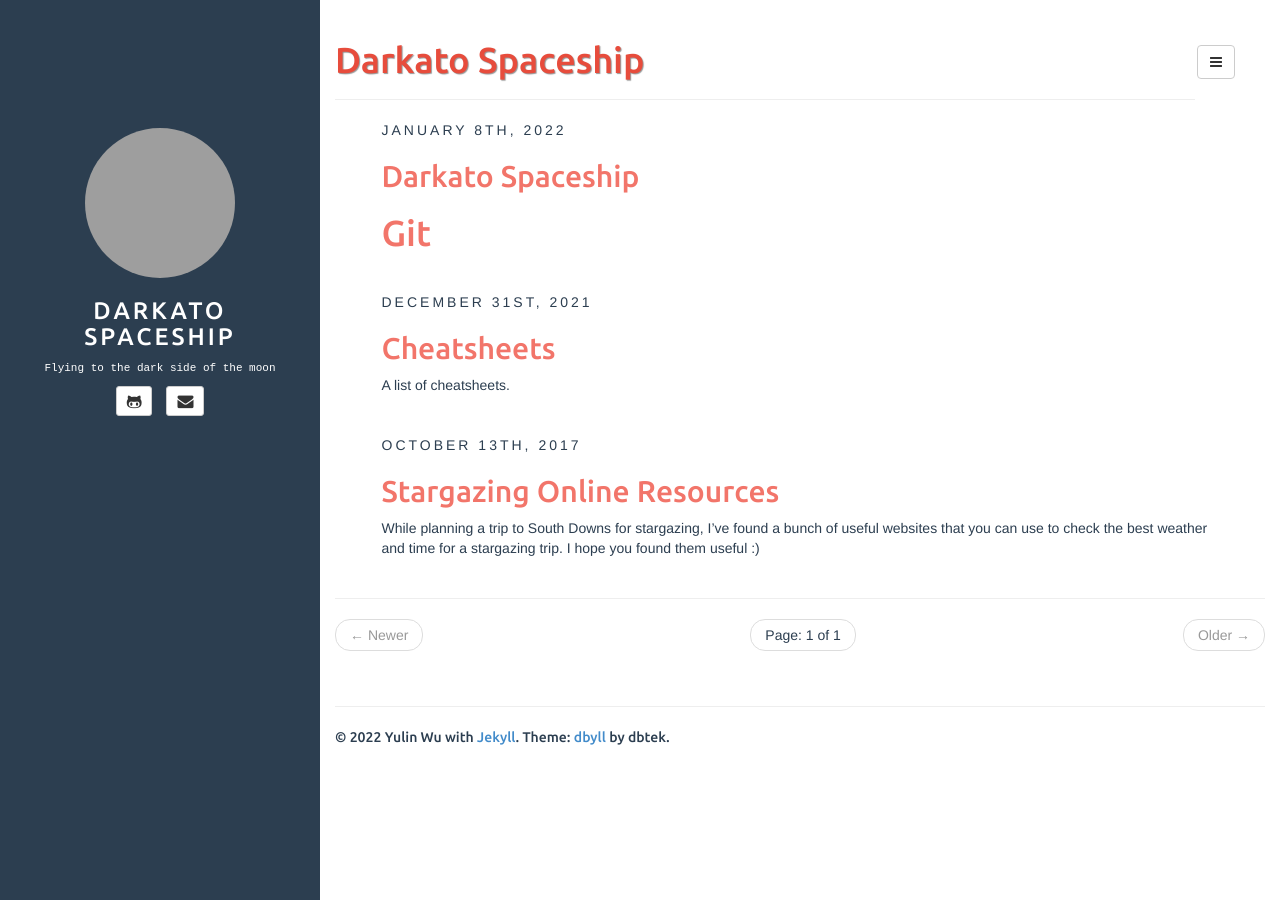
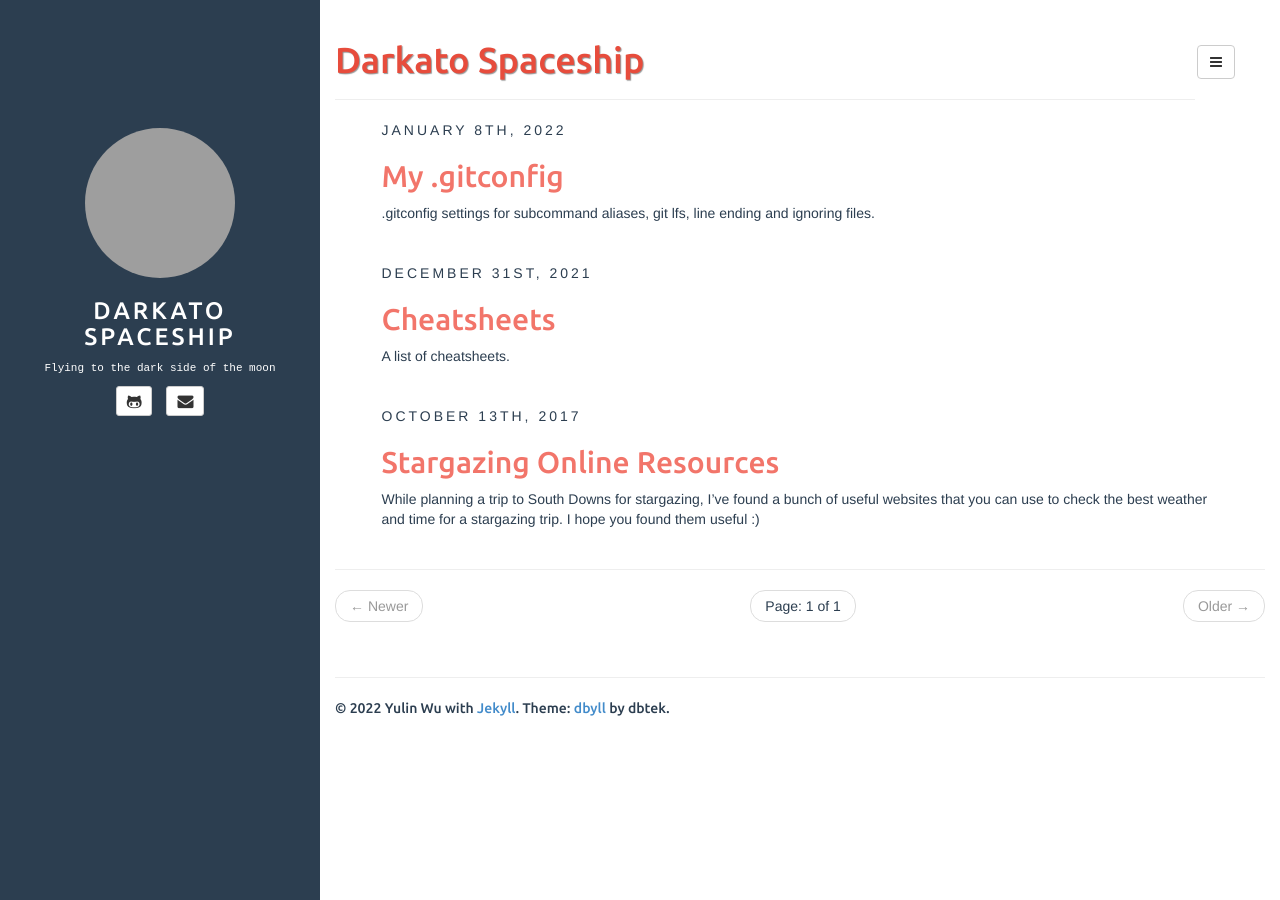
Before and after one commit to darkato42/darkato42.github.io, a Jekyll site: the page built from index.html, in a window 1280 px wide. Built offline with Jekyll 4.4.1, drawn with Linux system fonts in a browser that asks for light colours; the list of posts is cut into pages by our own code; grey boxes are pictures that could not be loaded.

Commit message:
Update 2022-01-08-gitconfig.md

````diff
--- a/_posts/2022-01-08-gitconfig.md
+++ b/_posts/2022-01-08-gitconfig.md
@@ -1,8 +1,20 @@
-# Git
+---
+layout: post
+title: My .gitconfig
+categories: [Leisure]
+tags: [stargazing]
+comments: true
+excerpt_separator: <!--more-->
+---
+
+.gitconfig settings for subcommand aliases, git lfs, line ending and ignoring files.
+
+<!--more-->
+
+
+# Git Config
 
 # Ignore files for all repos
-
----
 
 1. Create a `~/.gitignore_global` file with these contents:
 
@@ -14,8 +26,6 @@
 2. run `git config --global core.excludesfile ~/.gitignore_global`
 
 # Line ending
-
----
 
 On a **Windows** machine, set `core.autocrlf` to `true` – this converts LF endings into
 CRLF when you check out code:
@@ -31,8 +41,6 @@
 ```
 
 # Git LFS
-
----
 
 ```bash
 git lfs install
@@ -65,10 +73,10 @@
     	email = darkato@icloud.com
     [alias]
     	st = status
-      co = checkout
-      br = branch
-      unstage = reset HEAD --
-      last = log -1 HEAD
+    	co = checkout
+    	br = branch
+    	unstage = reset HEAD --
+    	last = log -1 HEAD
     	# adds all modified files to staging and allows you to type a commit message, e.g. git ac "updated README"
     	ac = !git add -A && git commit -m
     ```
@@ -79,3 +87,26 @@
 ```bash
 $ git config --global alias.visual "!gitk"
 ```
+
+# My MacOS .gitconfig
+
+```bash
+[filter "lfs"]
+	process = git-lfs filter-process
+	required = true
+	clean = git-lfs clean -- %f
+	smudge = git-lfs smudge -- %f
+[user]
+	name = Yulin Wu
+	email = darkato@icloud.com
+[alias]
+	st = status
+	co = checkout
+	br = branch
+	unstage = reset HEAD --
+	last = log -1 HEAD
+	# adds all modified files to staging and allows you to type a commit message, e.g. git ac "updated README"
+	ac = !git add -A && git commit -m
+[core]
+	autocrlf = input
+```
````
